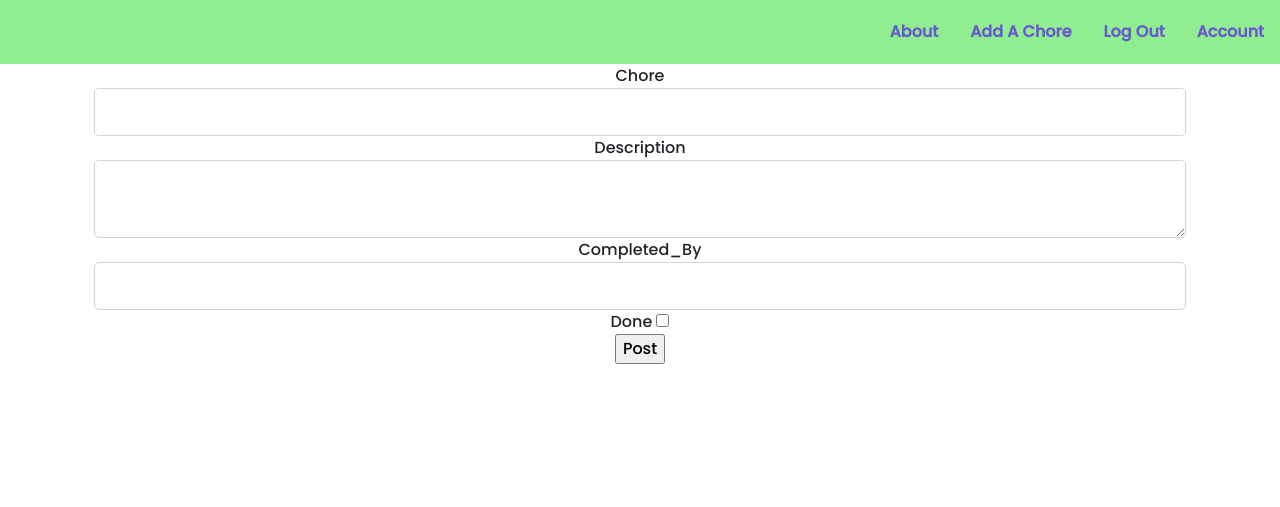
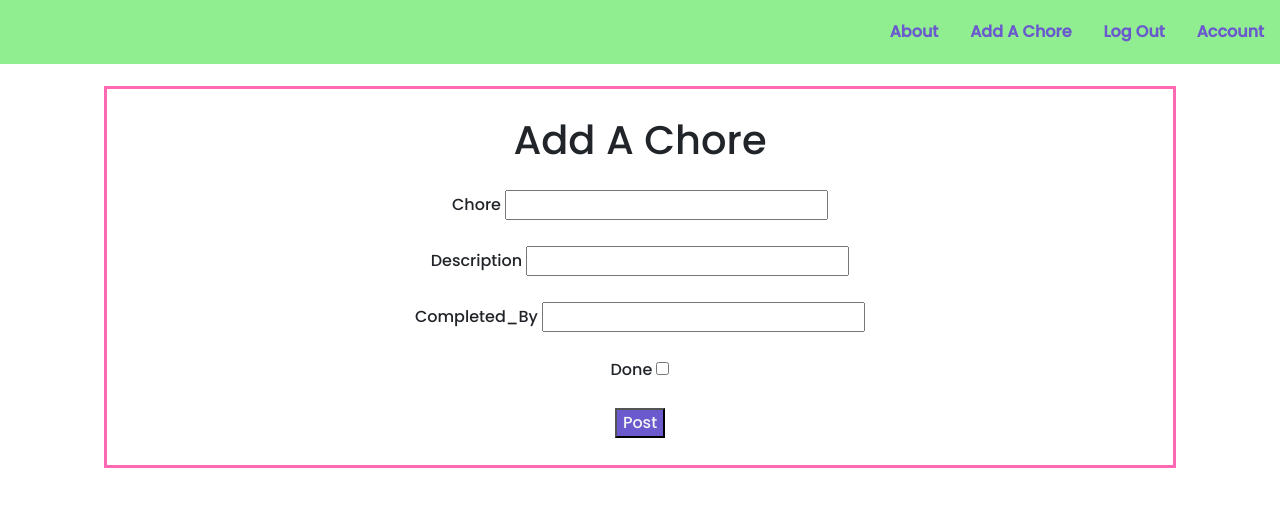
Before and after one commit to smclairecarden/chores-simplified, a Flask app: page /create in a window 1280 px wide. Shown: the top 507 px of the page. Run offline with Flask 2, Linux system fonts and the light colour scheme; the visitor is signed in with stand-in values (Sample User, id 1).

Commit message:
change description field to StringField

```diff
--- a/myapp/chores/forms.py
+++ b/myapp/chores/forms.py
@@ -1,10 +1,10 @@
 from flask_wtf import FlaskForm
-from wtforms import StringField, SubmitField, TextAreaField, BooleanField
+from wtforms import StringField, SubmitField, BooleanField
 from wtforms.validators import DataRequired
 
 class ChoreForm(FlaskForm):
     chore = StringField('Chore', validators=[DataRequired()])
-    description = TextAreaField('Description')
+    description = StringField('Description')
     completed_by = StringField('Completed_By')
     done = BooleanField('Done')
     submit = SubmitField('Post')
--- a/myapp/static/styles.css
+++ b/myapp/static/styles.css
@@ -58,18 +58,18 @@ a {
   flex-basis: 0;
 }
 
-.loginpage, .homepage, .registerform {
+.loginpage, .homepage, .registerform, .addchoreform {
   margin: 2%;
   border: .2rem solid hotpink;
   padding: 1%;
 }
 
-.loginform > *, .registerform > * {
+.loginform > *, .registerform > *, .addchoreinput > * {
   margin: .5%;
   padding: 1%;
 }
 
-.loginbutton > *, .registerbutton > * {
+.loginbutton > *, .registerbutton > *, .addchorebutton > * {
   background-color: slateblue;
   color: whitesmoke;
 }
@@ -89,3 +89,12 @@ a {
 .homeimage {
   height: 40%;
 }
+
+.addchoreinput {
+  text-align: center;
+}
+
+.addchore > {
+  width: 4rem;
+  text-align: center;
+}
--- a/myapp/templates/create_chore.html
+++ b/myapp/templates/create_chore.html
@@ -1,27 +1,28 @@
 {% extends "base.html" %}
 {% block content %}
-    <div class="container">
-      <form class="form-group" method="POST">
+    <div class="addchoreform">
+      <form class="addchoreinput" method="POST">
+        <h1>Add A Chore</h1>
           {{form.hidden_tag()}}
 
-          <div class="form-group">
-              {{form.chore.label(class="form-control-label")}}
-              {{form.chore(class="form-control form-control-lg")}}
+          <div class="addchore">
+              {{form.chore.label}}
+              {{form.chore}}
           </div>
-          <div class="form-group">
-            {{form.description.label(class="form-control-label")}}
-            {{form.description(class="form-control form-control-lg")}}
+          <div class="addchore">
+            {{form.description.label}}
+            {{form.description}}
           </div>
-          <div class="form-group">
-            {{form.completed_by.label(class="form-control-label")}}
-            {{form.completed_by(class="form-control form-control-lg")}}
+          <div class="addchore">
+            {{form.completed_by.label}}
+            {{form.completed_by}}
           </div>
-          <div class="form-group">
-            {{form.done.label(class="form-control-label")}}
+          <div class="addchore">
+            {{form.done.label}}
             <input type="checkbox" name="done">
           </div>
 
-          <div class="form-group">
+          <div class="addchorebutton">
             {{form.submit}}
           </div>
       </form>
```
